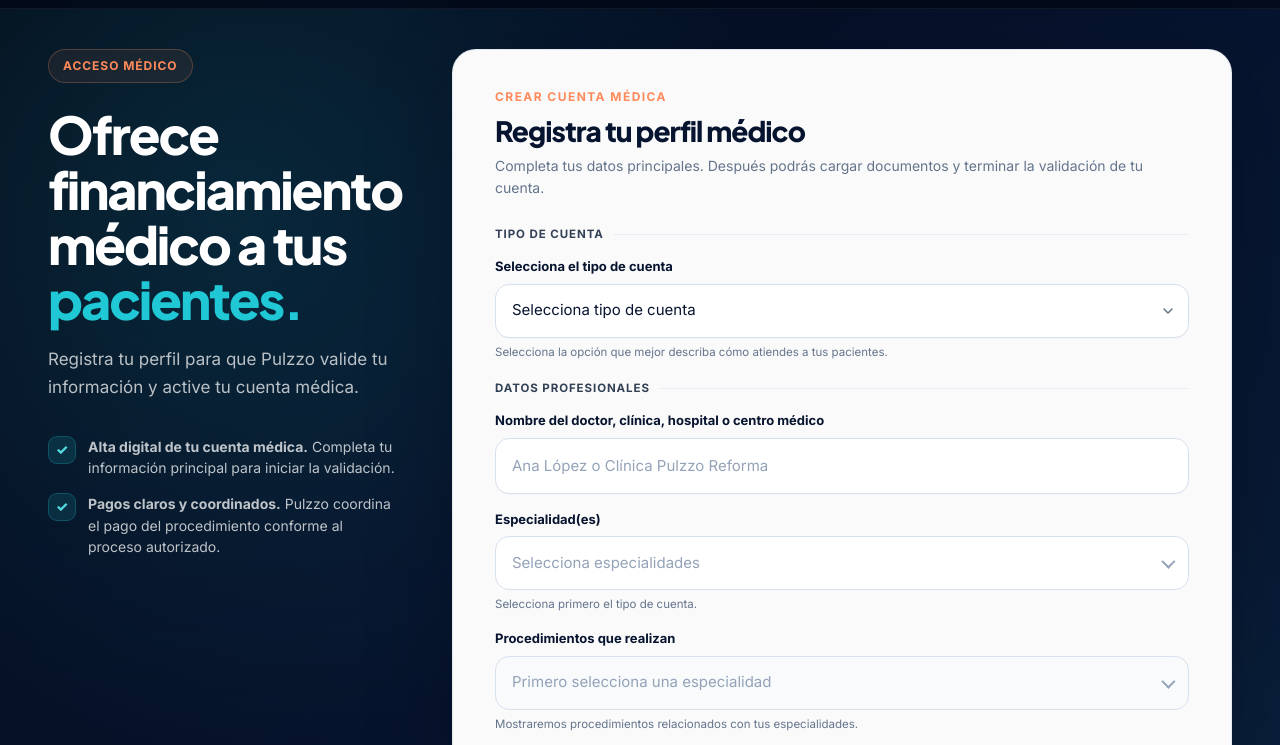
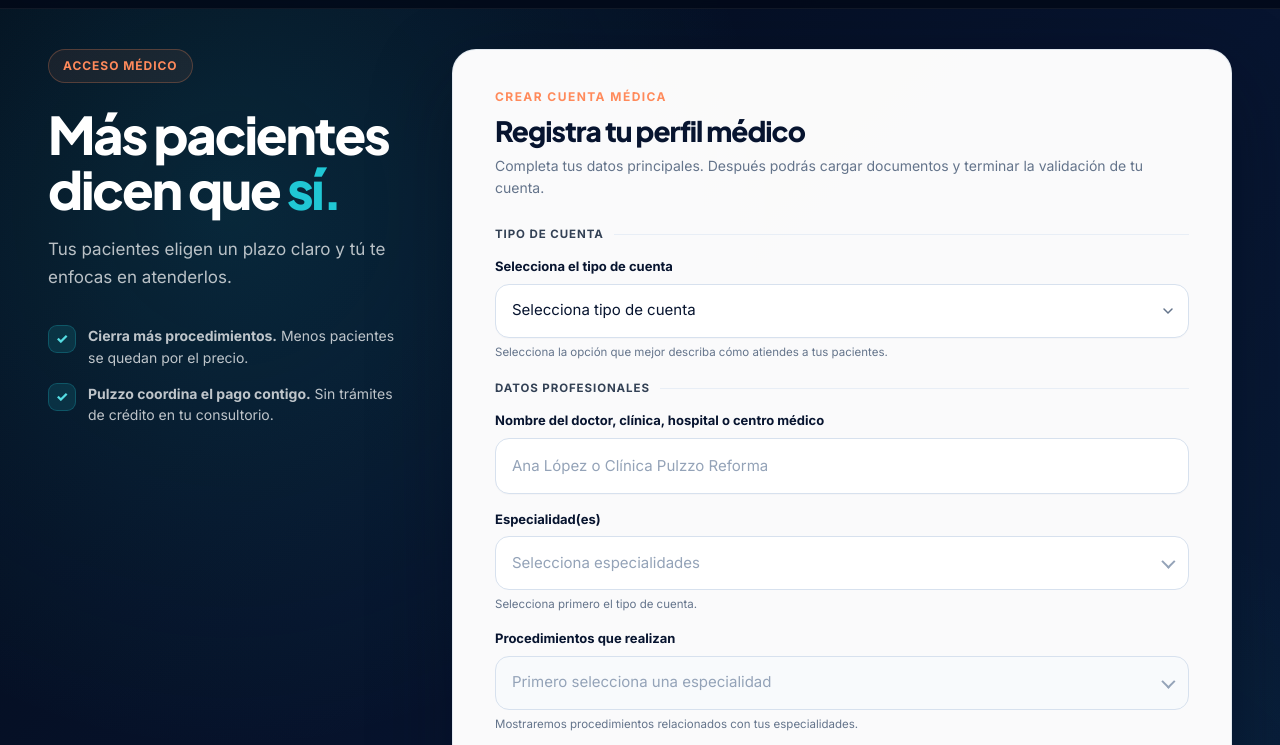
Before and after one commit to apcacho/pulzzo-landing, a plain HTML site: page registro-doctor.html in a window 1280 px wide. Shown: the part 55-800 px from the top of the page. Drawn offline with Linux system fonts and the light colour scheme.

Commit message:
registro-doctor: nuevo texto aprobado del panel y del perfil, sin 'financiamiento' (PZ-012)

```diff
--- a/registro-doctor.html
+++ b/registro-doctor.html
@@ -3,7 +3,7 @@
 <head>
 <meta charset="UTF-8">
 <meta name="viewport" content="width=device-width, initial-scale=1.0">
-<meta name="description" content="Registra tu consultorio, clínica u hospital en Pulzzo y ofrece financiamiento médico a tus pacientes.">
+<meta name="description" content="Registra tu consultorio, clínica u hospital en Pulzzo. Tus pacientes eligen un plazo claro y tú te enfocas en atenderlos.">
 <meta name="theme-color" content="#07142F">
 <link rel="icon" type="image/png" href="assets/favicon/favicon-v1337.png">
 <link rel="apple-touch-icon" href="assets/favicon/apple-touch-icon-v1337.png">
@@ -1144,11 +1144,11 @@ body.profile-mode #doctorProfilePanel .profile-attention-card .profile-section-c
     <!-- Columna izquierda: copy -->
     <div class="auth-copy">
       <div class="auth-pill">Acceso médico</div>
-      <h1 class="auth-title">Ofrece financiamiento médico a tus <span>pacientes.</span></h1>
-      <p class="auth-subtitle">Registra tu perfil para que Pulzzo valide tu información y active tu cuenta médica.</p>
+      <h1 class="auth-title">Más pacientes dicen que <span>sí.</span></h1>
+      <p class="auth-subtitle">Tus pacientes eligen un plazo claro y tú te enfocas en atenderlos.</p>
       <div class="auth-points" aria-label="Beneficios de registro médico">
-        <div class="auth-point"><span class="auth-point-icon">✓</span><span><strong>Alta digital de tu cuenta médica.</strong> Completa tu información principal para iniciar la validación.</span></div>
-        <div class="auth-point"><span class="auth-point-icon">✓</span><span><strong>Pagos claros y coordinados.</strong> Pulzzo coordina el pago del procedimiento conforme al proceso autorizado.</span></div>
+        <div class="auth-point"><span class="auth-point-icon">✓</span><span><strong>Cierra más procedimientos.</strong> Menos pacientes se quedan por el precio.</span></div>
+        <div class="auth-point"><span class="auth-point-icon">✓</span><span><strong>Pulzzo coordina el pago contigo.</strong> Sin trámites de crédito en tu consultorio.</span></div>
       </div>
     </div>
 
@@ -1330,7 +1330,7 @@ body.profile-mode #doctorProfilePanel .profile-attention-card .profile-section-c
       <span class="profile-hero-status-badge">EN REVISIÓN</span>
       <span class="profile-hero-status-text">Tu perfil médico está en revisión</span>
     </div>
-    <p class="profile-hero-copy">Gestiona tu perfil y cirugías, conecta y financia en un solo lugar.</p>
+    <p class="profile-hero-copy">Gestiona tu perfil, tus procedimientos y tus pacientes en un solo lugar.</p>
   </section>
   <nav class="profile-tabs" id="doctorProfileTabs" aria-label="Secciones del perfil médico"></nav>
   <div class="profile-mobile-section-nav" id="doctorProfileMobileNav" aria-label="Secciones del perfil médico en móvil">
@@ -2464,7 +2464,7 @@ setProcedureSummary();
     }
     const accountType=(s.profile?.accountType||localStorage.getItem('pulzzoDoctorAccountType')||'doctor').toLowerCase();
     const copy=document.querySelector('.profile-hero-copy');
-    if(copy) copy.textContent='Gestiona tu perfil y cirugías, conecta y financia en un solo lugar.';
+    if(copy) copy.textContent='Gestiona tu perfil, tus procedimientos y tus pacientes en un solo lugar.';
   }
   function openProfileDoc(title){
     const modal=document.getElementById('profileDocModal');
```
